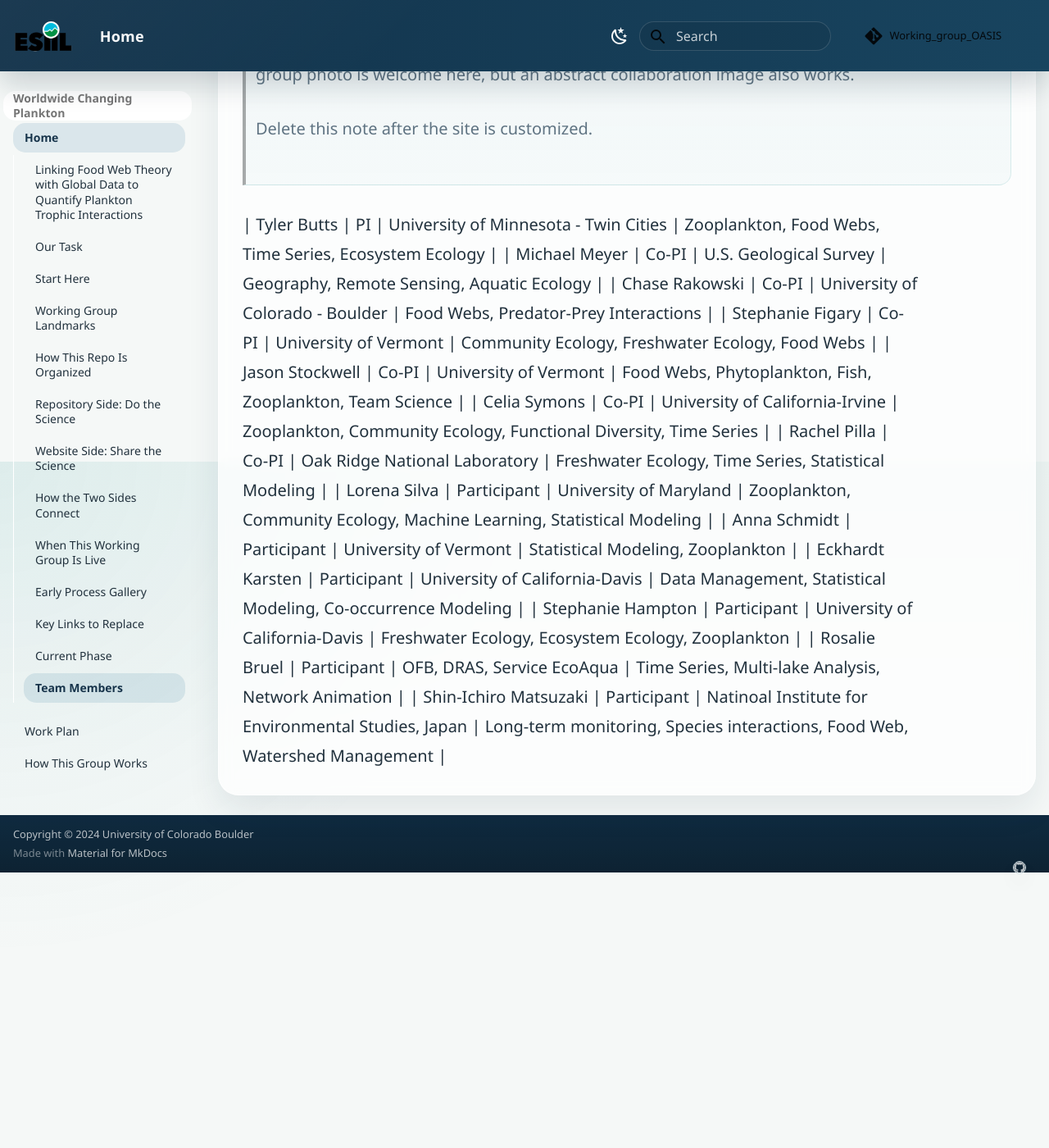
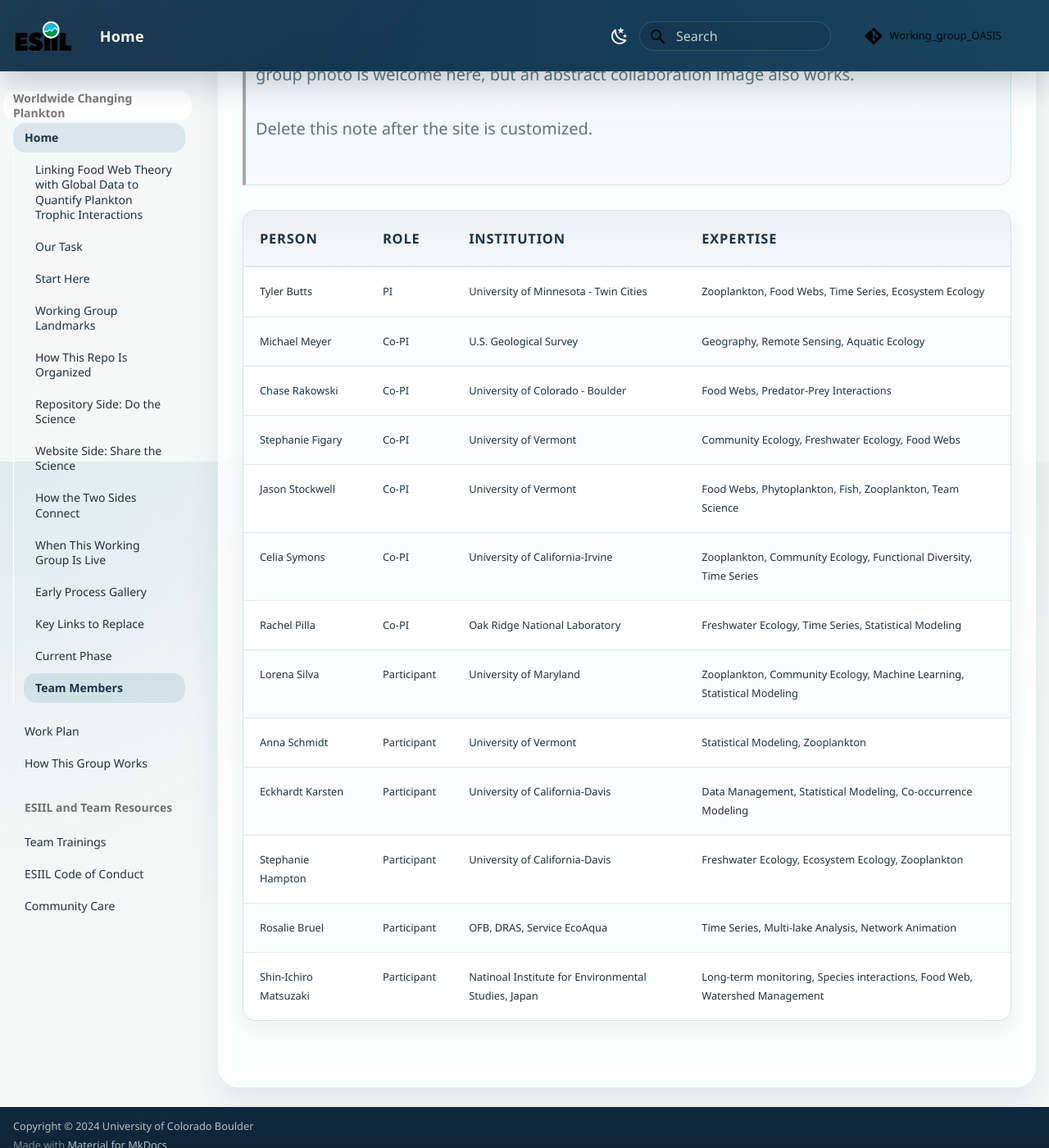
Before and after one commit to CU-ESIIL/worldwideplankton, an MkDocs documentation site: the page built from docs/index.md, in a window 1280 px wide and 1400 px high, scrolled down 10637 px. Shown: the whole window at 82% size. Built offline with MkDocs 1.6.1 and Material for MkDocs 9.7.7, drawn with Linux system fonts in a browser that asks for light colours; comment, search, counter and statistics services are not loaded; before the commit the page ends 11703 px from its top, so only the background shows below that.

Commit message:
Update index.md

```diff
--- a/docs/index.md
+++ b/docs/index.md
@@ -124,6 +124,8 @@ Related landmark: WG-A People and roles.
 
 --8<-- "_generated/slot_notes/group-photo.md"
 
+| Person | Role | Institution | Expertise |
+| ------- | ------- | --------- | ---------- |
 | Tyler Butts | PI | University of Minnesota - Twin Cities | Zooplankton, Food Webs, Time Series, Ecosystem Ecology |
 | Michael Meyer | Co-PI | U.S. Geological Survey | Geography, Remote Sensing, Aquatic Ecology |
 | Chase Rakowski | Co-PI | University of Colorado - Boulder | Food Webs, Predator-Prey Interactions |
```
